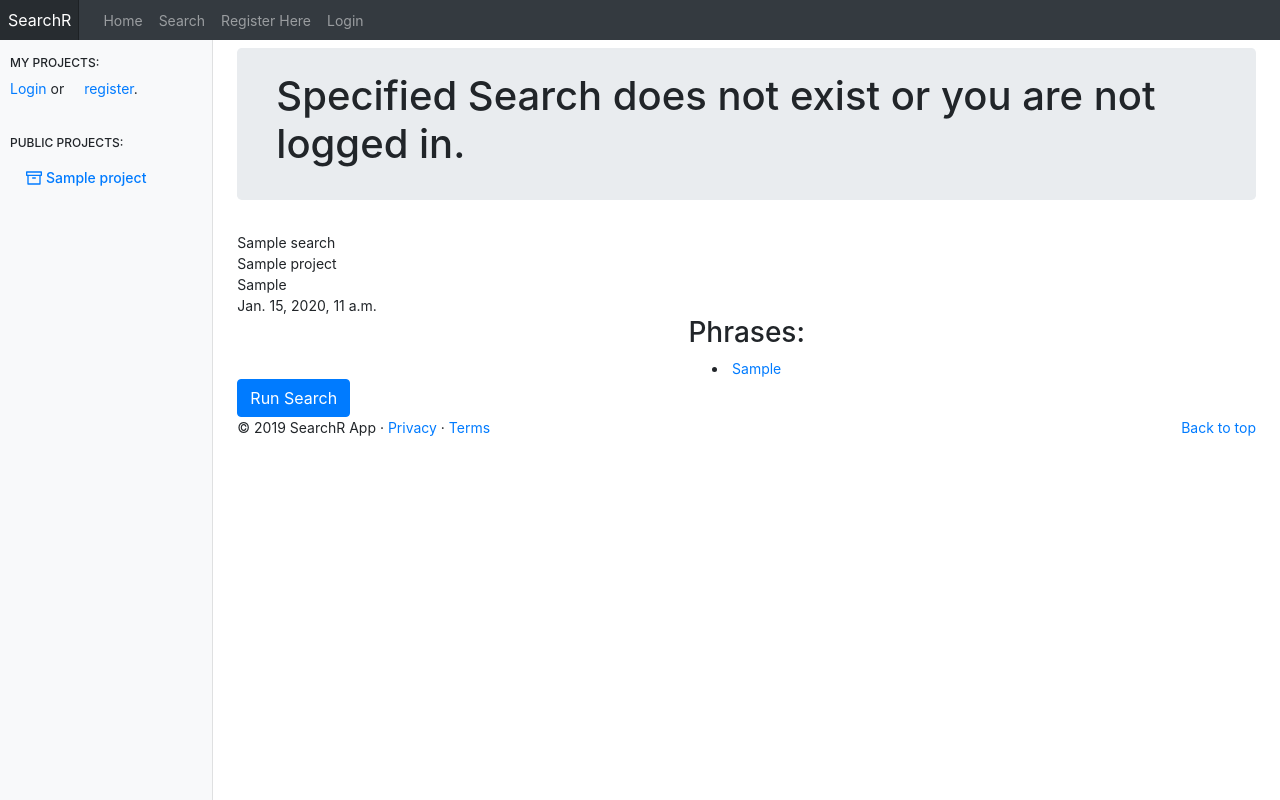
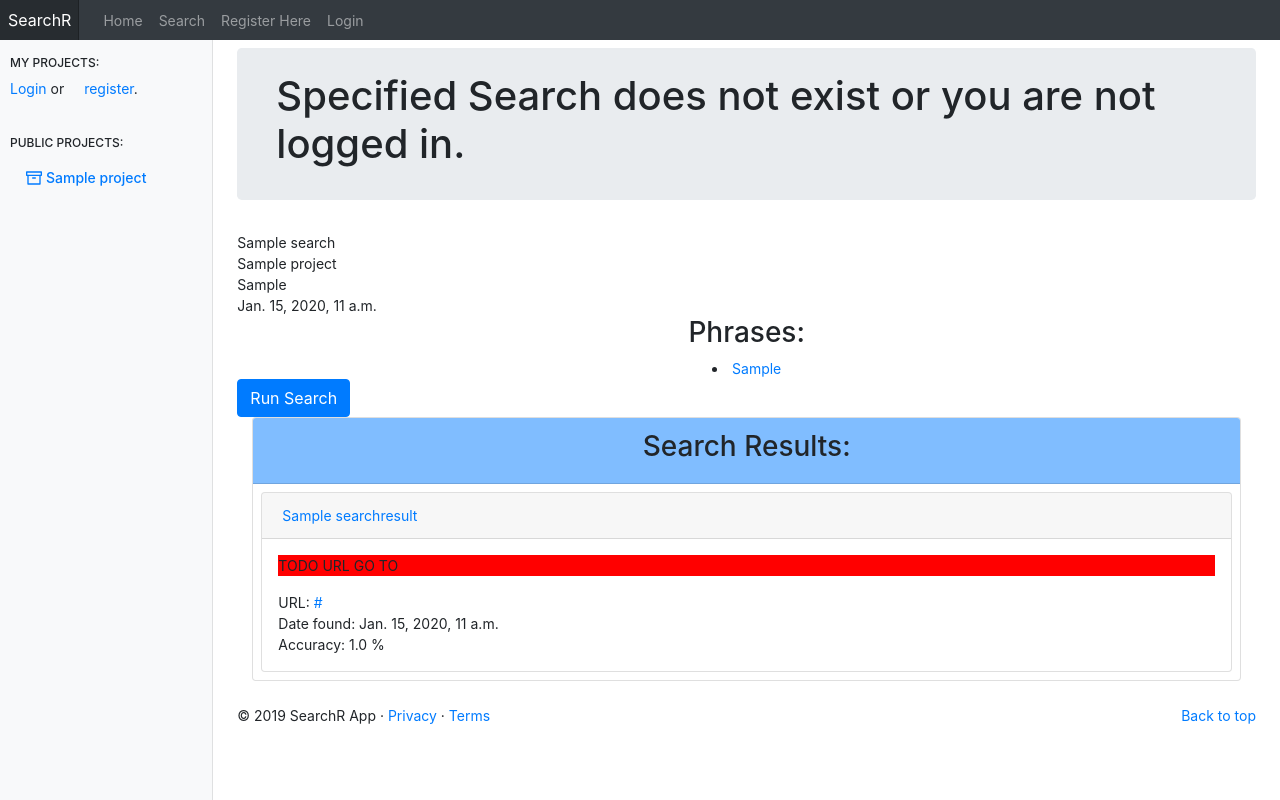
Before and after one commit to cebul55/Searchr_Project, a Django app: a page that uses templates/searchr_app/show_search.html in a window 1280 px wide. Run offline with Django 3.2, Linux system fonts and the light colour scheme; tables that the repository leaves empty hold one stand-in row (values such as "Sample post"); some libraries are stand-ins or nearby versions.

Commit message:
search view changes  - show search results

```diff
--- a/searchr_app/views/SearchObjectView.py
+++ b/searchr_app/views/SearchObjectView.py
@@ -2,7 +2,7 @@ from django.contrib.auth.models import User
 from django.shortcuts import render
 from django.views import View
 
-from searchr_app.models import Project, Search, Phrase
+from searchr_app.models import Project, Search, Phrase, SearchResult
 
 
 class SearchObjectView(View):
@@ -27,4 +27,13 @@ class SearchObjectView(View):
 
         context_dict['phrases'] = phrases
 
+        try:
+            search_results = SearchResult.objects.filter(search=search)
+            search_results = search_results.order_by('-date_found')
+
+            context_dict['search_results'] = search_results
+
+        except SearchResult.DoesNotExist:
+            context_dict['search_results'] = None
+
         return render(request, 'searchr_app/show_search.html', context_dict)
--- a/templates/searchr_app/show_search.html
+++ b/templates/searchr_app/show_search.html
@@ -48,5 +48,50 @@
         {% else %}
             <h3 class="jumbotron-heading text-center">No defined phrases add one to start searching</h3>
         {% endif %}
+
+        {% if search_results %}
+            <div class="container">
+                <div class="row align-items-center">
+                    <div class="col-md-12">
+                        <div class="card mb-4">
+                            <div class="card-header" style="background-color: #80bdff;">
+                                <h3 class="jumbotron-heading text-center" >Search Results:</h3>
+                            </div>
+                            <div class="card-body p-2">
+                                <ul class="list-group p-0">
+                                    {% for search_result in search_results %}
+                                        <li class="list-group-item card p-0">
+                                            <div class="card-header" >
+                                                <a class="card-link" href="{% url 'searchr_app:search_result' search_result.id %}">{{ search_result.title|safe|escape  }}</a>
+
+                                            </div>
+                                            <div class="card-body p-3">
+                                                <p style="background-color: red">TODO URL GO TO</p>
+                                                URL: <a class="card-link" href="{{ search_result.url }}">{{ search_result.url }}</a><br/>
+                                                Date found: {{ search_result.date_found }}<br/>
+                                                Accuracy: {{ search_result.accuracy }} %
+                                            </div>
+                                        </li>
+                                    {% endfor %}
+                                </ul>
+                            </div>
+                        </div>
+                    </div>
+                </div>
+            </div>
+
+        {% else %}
+            <div class="container">
+                <div class="row align-items-center">
+                    <div class="col-md-12">
+                        <div class="card mb-4">
+                            <div class="card-header">
+                                <h3 class="jumbotron-heading text-center">No Search Results<br/>Try searchin again.</h3>
+                            </div>
+                        </div>
+                    </div>
+                </div>
+            </div>
+        {% endif %}
     {% endif %}
 {%  endblock %}
```
